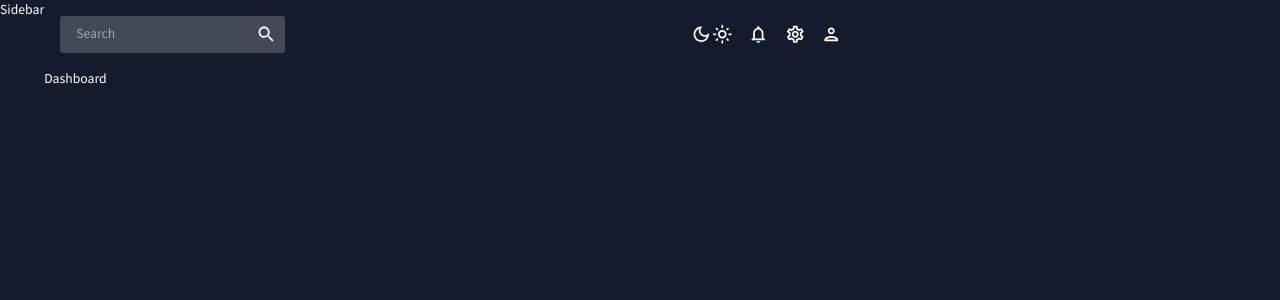
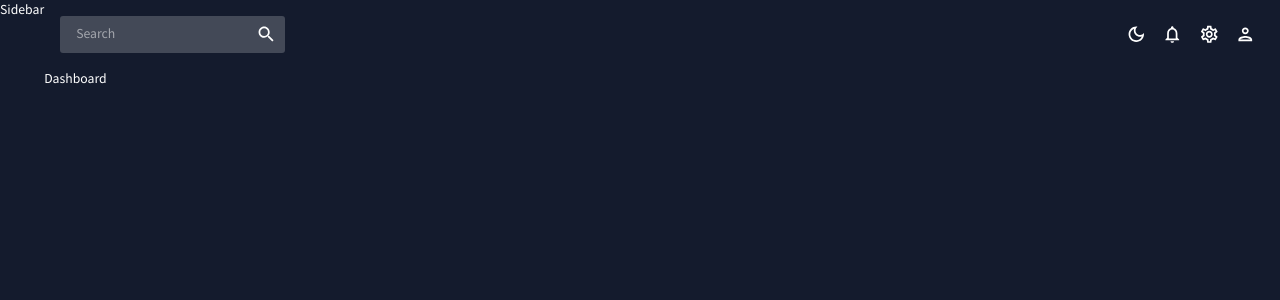
Before and after one commit to Marx-wrld/Enterprise-Admin, a React (Create React App) app: page / in a window 1280 px wide. Shown: the top 300 px of the page. Built offline with nearby package versions, Linux system fonts and the light colour scheme.

Commit message:
Topbar notifications icon fix

```diff
--- a/src/scenes/global/Topbar.jsx
+++ b/src/scenes/global/Topbar.jsx
@@ -5,7 +5,7 @@ import InputBase from '@mui/material/InputBase';
 import SearchIcon from '@mui/icons-material/Search';
 import DarkModeOutlinedIcon from '@mui/icons-material/DarkModeOutlined';
 import LightModeOutlinedIcon from '@mui/icons-material/LightModeOutlined';
-import NotificationsModeOutlinedIcon from '@mui/icons-material/NotificationsOutlined';
+import NotificationsOutlinedIcon from '@mui/icons-material/NotificationsOutlined';
 import SettingsOutlinedIcon from '@mui/icons-material/SettingsOutlined';
 import PersonOutlinedIcon from '@mui/icons-material/PersonOutlined';
 
@@ -17,13 +17,15 @@ const Topbar = () => {
 
     return (
     <Box
-        display="flex" justifyContent="space-between"
+        display="flex"
+        justifyContent="space-between"
         p={2}
     >
         {/* Search bar */}
         <Box
             display="flex"
-            backgroundColor={colors.primary[400]} borderRadius="3px"
+            backgroundColor={colors.primary[400]}
+            borderRadius="3px"
         >
             <InputBase sx={{ ml:2, flex: 1}} placeholder="Search"/>
             <IconButton type='button' sx={{ p: 1 }}>
@@ -39,10 +41,9 @@ const Topbar = () => {
                 ) : (
                     <LightModeOutlinedIcon/>
                 )}
-                <LightModeOutlinedIcon/>
             </IconButton>
             <IconButton>
-                <NotificationsModeOutlinedIcon/>
+                <NotificationsOutlinedIcon/>
             </IconButton>
             <IconButton>
                 <SettingsOutlinedIcon/>
@@ -51,8 +52,6 @@ const Topbar = () => {
                 <PersonOutlinedIcon/>
             </IconButton>
         </Box>
-
-        <IconButton></IconButton>
     </Box>
     )
 }
```
